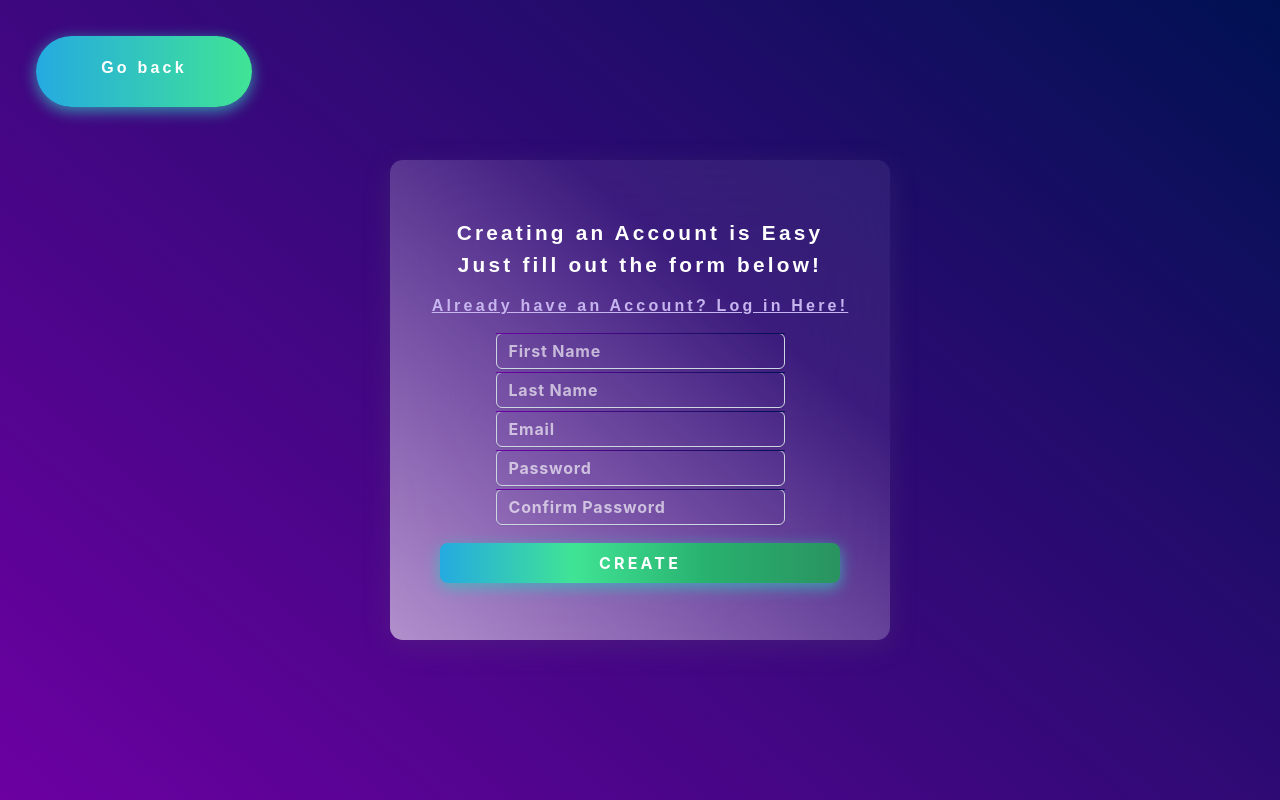
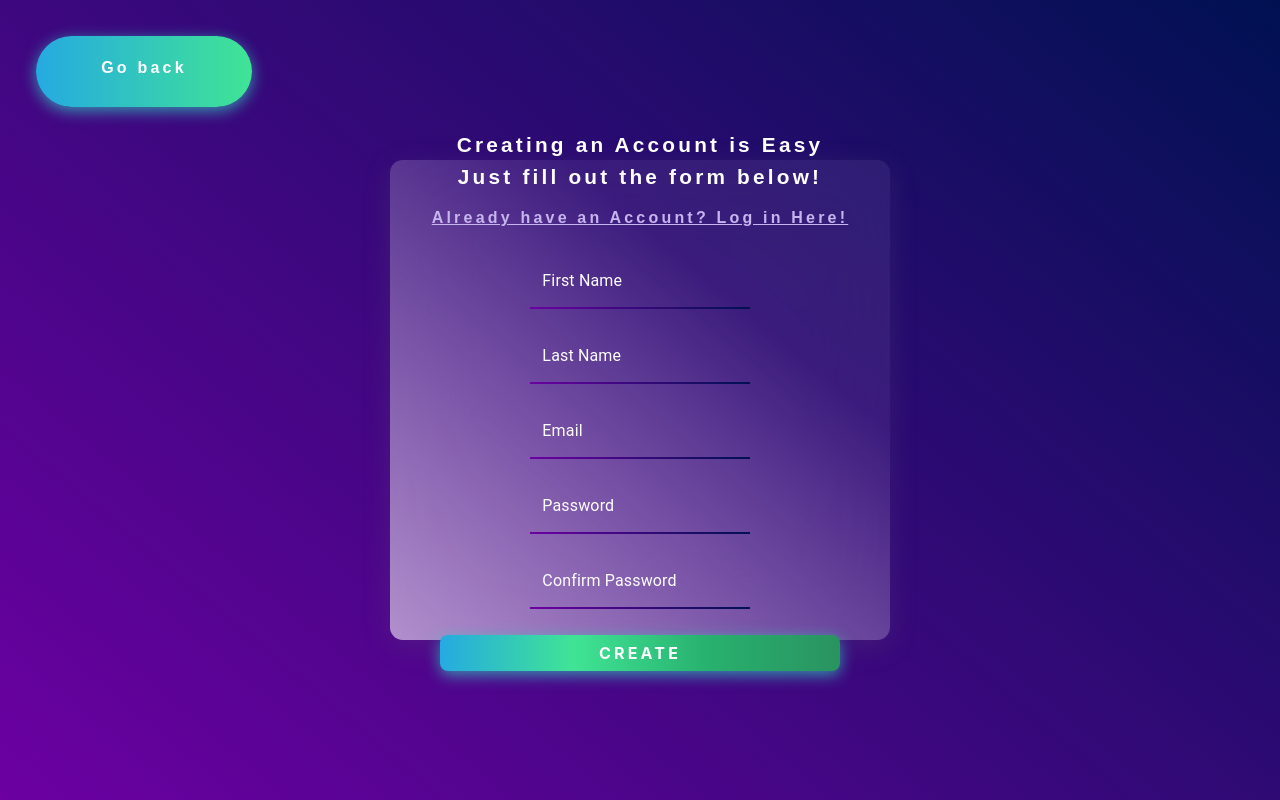
Before and after one commit to CJ484/LogInForm, a Next.js app: page /pages/register in a window 1280 px wide. Built offline with nearby package versions, Linux system fonts and the light colour scheme.

Commit message:
Refactor CreateNewUser Form component to use Material-UI components

```diff
--- a/app/Component/CreateNewUser/index.tsx
+++ b/app/Component/CreateNewUser/index.tsx
@@ -2,7 +2,12 @@
 import React, {type FormEvent} from 'react';
 import {AddUser} from '../../api';
 import {useState} from 'react';
-import {isEqual} from 'lodash';
+import {first, isEqual} from 'lodash';
+import {
+	FormControl,
+	InputLabel,
+	FilledInput,
+} from '@mui/material';
 import {Input, Button} from '@mui/joy';
 import toast, {Toaster} from 'react-hot-toast';
 import BackButton from '@/app/assets/symbols/arrow_left';
@@ -62,11 +67,48 @@ const CreateNewUser = () => {
 			.catch(error => error as Error);
 	};
 
+	const inputFields = [
+		{
+			placeholder: 'First Name',
+			value: firstNameInput,
+			onChange(e: React.ChangeEvent<HTMLInputElement>) {
+				setFirstNameInput(e.target.value);
+			},
+		},
+		{
+			placeholder: 'Last Name',
+			value: lastNameInput,
+			onChange(e: React.ChangeEvent<HTMLInputElement>) {
+				setLastNameInput(e.target.value);
+			},
+		},
+		{
+			placeholder: 'Email',
+			value: emailInput,
+			onChange(e: React.ChangeEvent<HTMLInputElement>) {
+				setEmailInput(e.target.value);
+			},
+		},
+		{
+			placeholder: 'Password',
+			value: passwordCypherInput,
+			onChange(e: React.ChangeEvent<HTMLInputElement>) {
+				setPasswordCypherInput(e.target.value);
+			},
+		},
+		{
+			placeholder: 'Confirm Password',
+			value: passwordConfirmInput,
+			onChange(e: React.ChangeEvent<HTMLInputElement>) {
+				setPasswordConfirmInput(e.target.value);
+			},
+		},
+	];
+
 	return (
 		<>
 			<form onSubmit={submission} className={styles.form}>
 				<div className={styles.blurBackground}></div>
-
 				<Link href='/' className={styles.backButton}>
 					<BackButton />
           Go back
@@ -76,51 +118,21 @@ const CreateNewUser = () => {
 				<Link href='../pages/login' className={styles.links}>
 					Already have an Account? Log in Here!
 				</Link>
-				<Input
+				{inputFields.map((input, index) => (
+					<FormControl key={index} sx={{m: 1, width: '25ch'}} variant='filled'>
+						<InputLabel className={styles.form_input} htmlFor='filled-adornment-email'>{input.placeholder}</InputLabel>
+						<FilledInput
+							className={styles.form_input}
 							required
-					className={styles.form_input}
-					placeholder='First Name'
-					value={firstNameInput}
+							id={`filled-adornment-${input.placeholder}`}
+							value={input.value}
 							onChange={e => {
-						setFirstNameInput(e.target.value);
+								if (e.target instanceof HTMLInputElement) {
+									input.onChange(e as React.ChangeEvent<HTMLInputElement>);
+								}
 							}}
 						/>
-				<Input
-					required
-					className={styles.form_input}
-					placeholder='Last Name'
-					value={lastNameInput}
-					onChange={e => {
-						setLastNameInput(e.target.value);
-					}}
-				/>
-				<Input
-					required
-					className={styles.form_input}
-					placeholder='Email'
-					value={emailInput}
-					onChange={e => {
-						setEmailInput(e.target.value);
-					}}
-				/>
-				<Input
-					required
-					className={styles.form_input}
-					placeholder='Password'
-					value={passwordCypherInput}
-					onChange={e => {
-						setPasswordCypherInput(e.target.value);
-					}}
-				/>
-				<Input
-					required
-					className={styles.form_input}
-					placeholder='Confirm Password'
-					value={passwordConfirmInput}
-					onChange={e => {
-						setPasswordConfirmInput(e.target.value);
-					}}
-				/>
+					</FormControl>))}
 				<Button className={styles.form_button} type='submit'>
 					Create
 				</Button>
```
Lines whose indentation alone changed are shown as unchanged.
